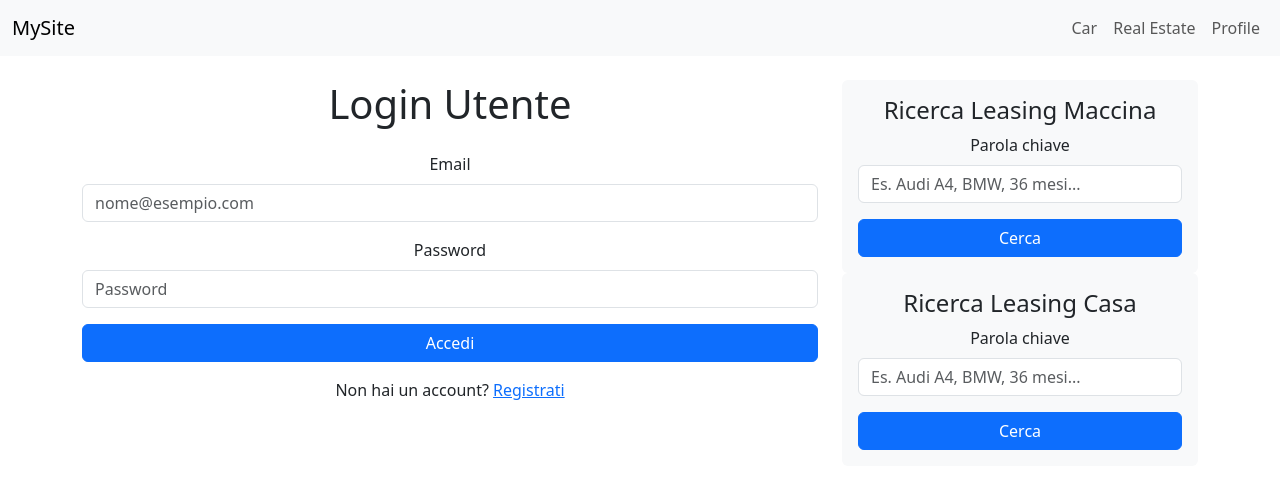
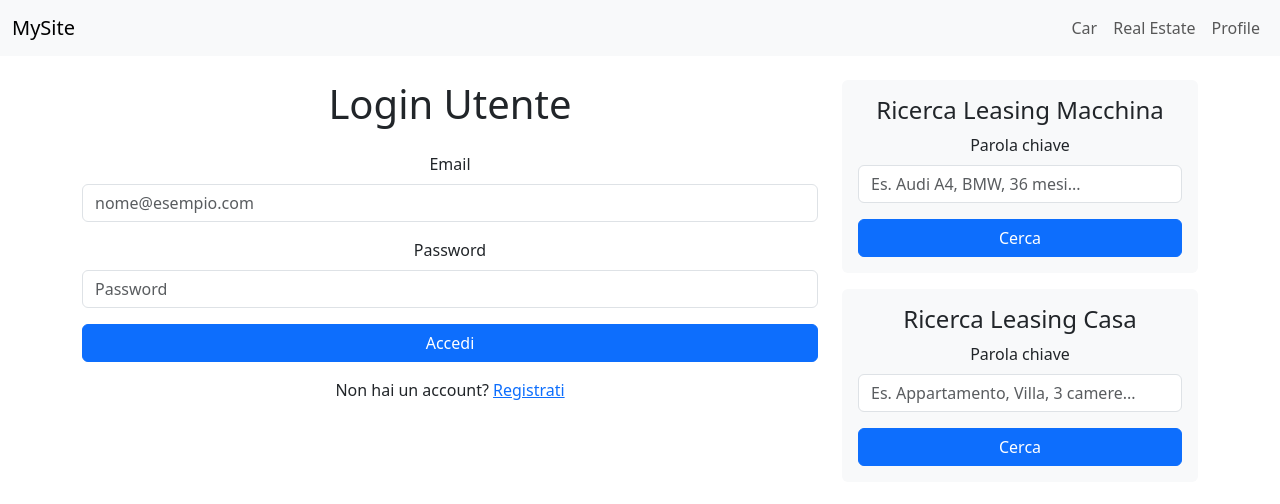
Before and after one commit to Kryo96/docuPreparazione, a React (Create React App) app in the folder progetto-leasing/app-frontend/: page / in a window 1280 px wide. Shown: the top 504 px of the page. Built offline with nearby package versions, Linux system fonts and the light colour scheme.

Commit message:
edit fastSearch forms

```diff
--- a/progetto-leasing/app-frontend/src/components/Main/MainElements/FastSearch.js
+++ b/progetto-leasing/app-frontend/src/components/Main/MainElements/FastSearch.js
@@ -1,51 +1,18 @@
-function FastSearch(props) {
+import SearchForm from "../MainElements/SearchForm/SearchForm";
+
+function FastSearch() {
     return (
         <div className="col-md-4">
-            <div className="p-3 bg-light rounded">
-                <h4>Ricerca Leasing Maccina</h4>
-                <form onSubmit={(e) => {
-                    e.preventDefault();
-                    // gestisci la ricerca qui
-                    console.log("Ricerca inviata");
-                }}>
-                    <div className="mb-3">
-                        <label htmlFor="searchTerm" className="form-label">Parola chiave</label>
-                        <input
-                            type="text"
-                            className="form-control"
-                            id="searchTerm"
-                            placeholder="Es. Audi A4, BMW, 36 mesi..."
-                        />
-                    </div>
-                    <button type="submit" className="btn btn-primary w-100">
-                        Cerca
-                    </button>
-                </form>
-            </div>
-
-            <div className="p-3 bg-light rounded">
-                <h4>Ricerca Leasing Casa</h4>
-                <form onSubmit={(e) => {
-                    e.preventDefault();
-                    // gestisci la ricerca qui
-                    console.log("Ricerca inviata");
-                }}>
-                    <div className="mb-3">
-                        <label htmlFor="searchTerm" className="form-label">Parola chiave</label>
-                        <input
-                            type="text"
-                            className="form-control"
-                            id="searchTerm"
-                            placeholder="Es. Audi A4, BMW, 36 mesi..."
-                        />
-                    </div>
-                    <button type="submit" className="btn btn-primary w-100">
-                        Cerca
-                    </button>
-                </form>
-            </div>
+            <SearchForm
+                title="Ricerca Leasing Macchina"
+                placeholder="Es. Audi A4, BMW, 36 mesi..."
+            />
+            <SearchForm
+                title="Ricerca Leasing Casa"
+                placeholder="Es. Appartamento, Villa, 3 camere..."
+            />
         </div>
-    )
+    );
 }
 
 export default FastSearch;
--- a/progetto-leasing/app-frontend/src/components/Main/MainElements/Form.js
+++ b/progetto-leasing/app-frontend/src/components/Main/MainElements/Form.js
@@ -27,7 +27,6 @@ function Form() {
             })
             .then((data) => {
                 console.log("Login riuscito:", data);
-                // qui puoi salvare il token, fare redirect, ecc.
             })
             .catch((error) => {
                 console.error("Errore nel login:", error);
--- /dev/null
+++ b/progetto-leasing/app-frontend/src/components/Main/MainElements/SearchForm/SearchForm.js
@@ -0,0 +1,27 @@
+function SearchForm({ title, placeholder }) {
+    function handleSubmit(e) {
+        e.preventDefault();
+        console.log("Ricerca inviata per:", placeholder);
+    }
+
+    return (
+        <div className="p-3 bg-light rounded mb-3">
+            <h4>{title}</h4>
+            <form onSubmit={handleSubmit}>
+                <div className="mb-3">
+                    <label htmlFor="searchTerm" className="form-label">Parola chiave</label>
+                    <input
+                        type="text"
+                        className="form-control"
+                        id="searchTerm"
+                        placeholder={placeholder}
+                    />
+                </div>
+                <button type="submit" className="btn btn-primary w-100">
+                    Cerca
+                </button>
+            </form>
+        </div>
+    );
+}
+export default SearchForm;
```
